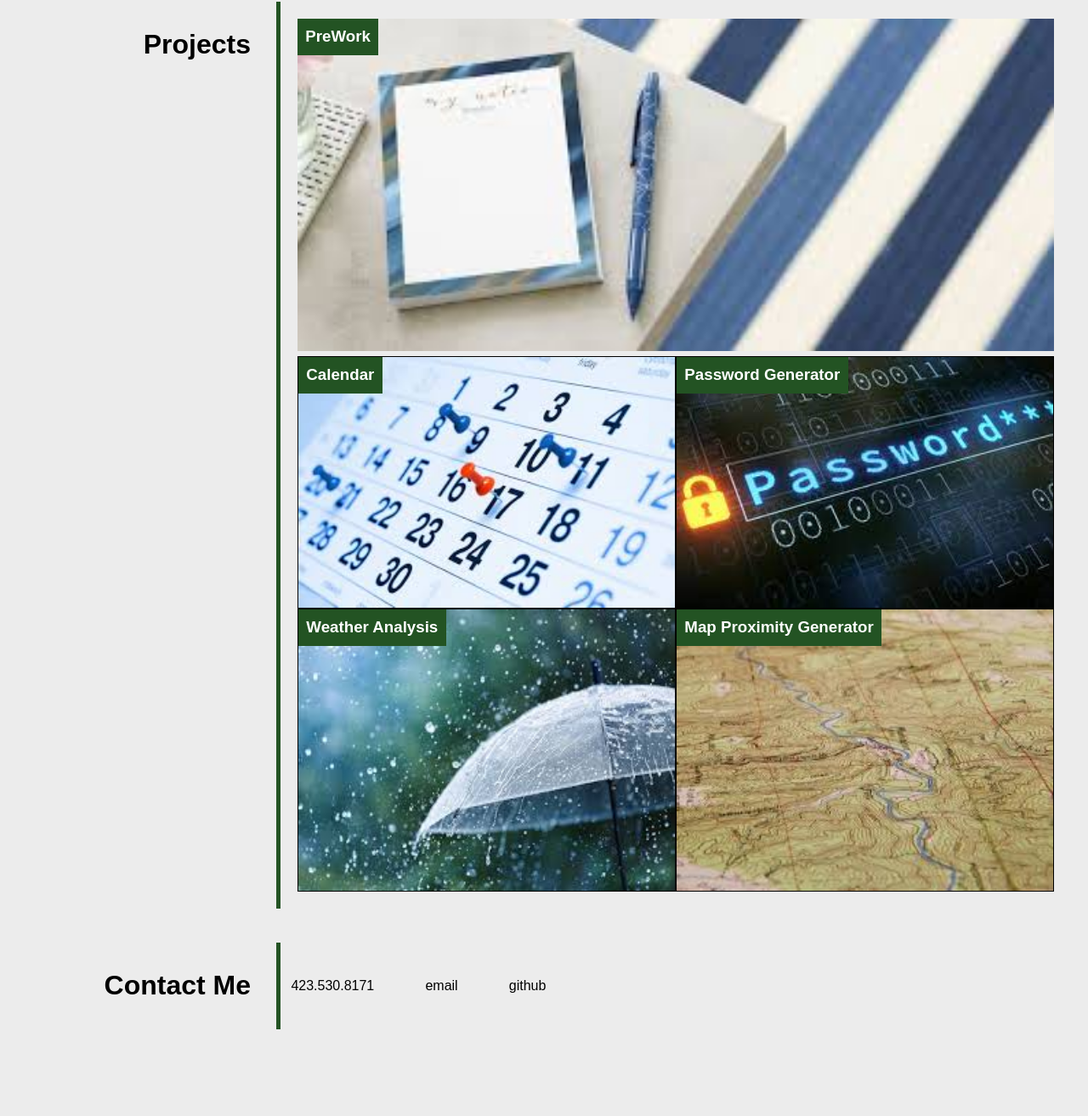
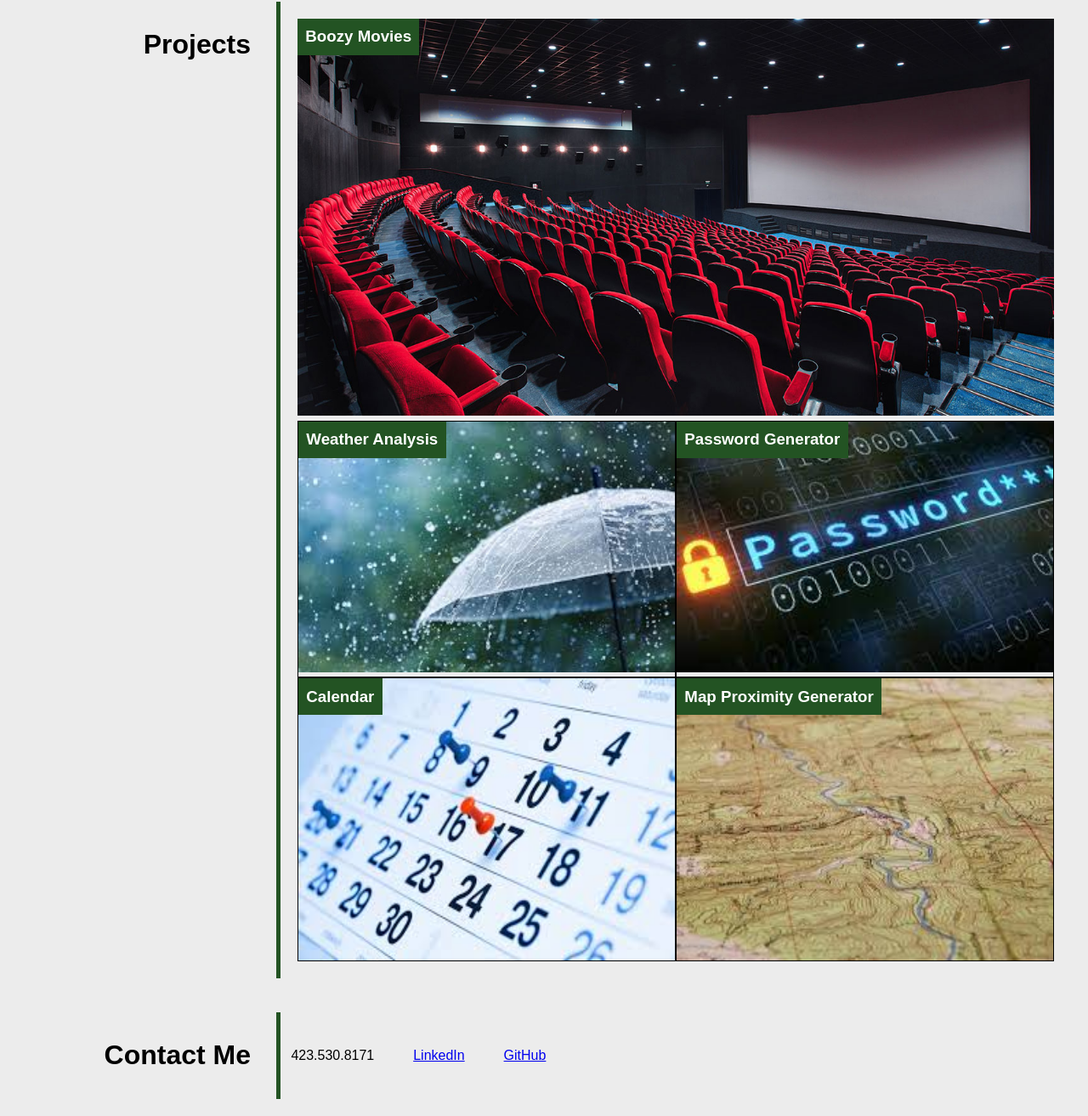
Before and after one commit to Jnbanks/Portfolio-Week-1, a plain HTML site: page index.html in a window 1280 px wide. Shown: the part 723-2036 px from the top of the page at 85% size. Before the commit the page ends 1954 px from the top, so only its background shows below. Drawn offline with Linux system fonts and the light colour scheme.

Commit message:
updated the github link, linkedin link, pictures, the project section...

```diff
--- a/index.html
+++ b/index.html
@@ -47,19 +47,19 @@
         </aside>
         <section class="project-section">
             <div class="card-prework">
-                <a href="https://jnbanks.github.io/prework-about-me/" target="no_blank"> <img src="./images/pre-work-notepad.jpg"
+                <a href="https://jnbanks.github.io/Project1-Movie-Beverage/" target="no_blank"> <img src="./images/Movie-1200-630.jpg"
                 alt="prework"/>    </a>
-                <h3>PreWork</h3>
+                <h3>Boozy Movies</h3>
+            </div>
+            <div class="card"> <a href="https://jnbanks.github.io/WeatherApp/" target="no_blank"> <img src="./images/weather.jpg" alt="weather"></a>
+                 <h3>Weather Analysis</h3>
+            </div>
+            <div class="card"> <a href="https://jnbanks.github.io/Password-Generator/" target="no_blank"> <img src="./images/password.jpg" alt="password"> </a>
+                <h3>Password Generator</h3>
             </div>
             <div class="card">
                 <img src="./images/calendar.jpg" alt="calendar">
                 <h3>Calendar</h3>
-            </div>
-            <div class="card">
-                <img src="./images/password.jpg" alt="password"> <h3>Password Generator</h3>
-            </div>
-            <div class="card">
-                <img src="./images/weather.jpg" alt="weather"> <h3>Weather Analysis</h3>
             </div>
             <div class="card">
                 <img src="./images/map.jpg" alt="map">
@@ -74,8 +74,12 @@
         <section class="section-contacts">
             <ul class="nav-ul">
                 <li>423.530.8171</li>
-                <li>email</li>
-                <li>github</li>
+                <li>
+                    <a href="https://www.linkedin.com/feed/" target="no_blank">LinkedIn</a>
+                </li>
+                <li>
+                    <a href="https://github.com/Jnbanks" target="no_blank">GitHub</a>
+                </li>
             </ul>
         </section>
     </main>
```
Also changed, not shown: images/Movie-1200-630.jpg (added).
